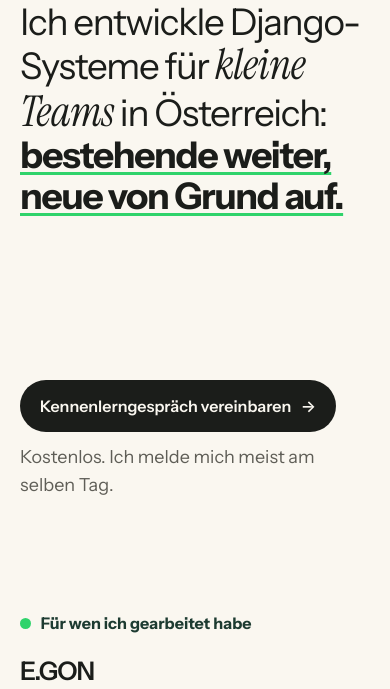
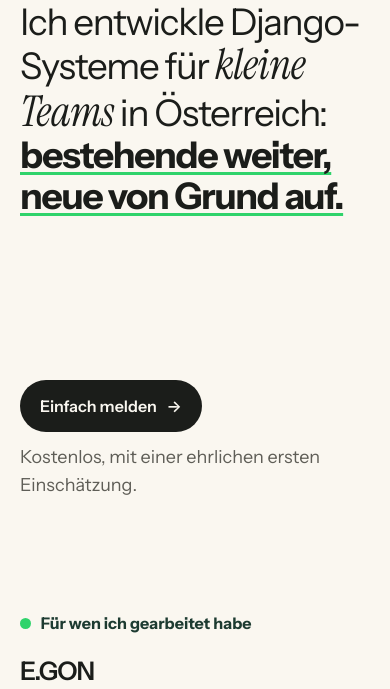
Before and after one commit to stephanpoetschner/stephan-poetschner-at, a Flask app: page / in a window 390 px wide. Shown: the part 312-1001 px from the top of the page. Run offline with Flask 3, Linux system fonts and the light colour scheme.

Commit message:
CTA "Einfach melden" (phone on touch, mail elsewhere); lead before offers
Co-Authored-By: Claude Opus 5.5 <noreply@anthropic.com>

```diff
--- a/portfolio/static/css/main.css
+++ b/portfolio/static/css/main.css
@@ -166,6 +166,9 @@ a:hover { text-decoration-thickness: 4px; }
 .pill::after { content: "→"; margin-left: .6rem; }
 .pill:hover { background: var(--signal); color: var(--ink); }
 @media (max-width: 420px) { .pill { font-size: 1rem; padding: 0 1.25rem; } }
+/* one pill per device: phone call on touch devices, mail elsewhere */
+.pill-tel { display: none; }
+@media (hover: none) and (pointer: coarse) { .pill-mail { display: none; } .pill-tel { display: inline-flex; } }
 
 /* Clients: big names, one line of context, years */
 .client-list li { display: grid; gap: .2rem 2rem; padding: 1.25rem 0; border-bottom: 2px solid var(--ink); }
@@ -197,6 +200,7 @@ a:hover { text-decoration-thickness: 4px; }
 .fact-list dd { margin-top: .5rem; max-width: 16em; }
 
 /* Offers large; how I work quieter, in three columns */
+.offers-lead { font-size: var(--fs-md); line-height: 1.45; max-width: var(--measure); margin-bottom: var(--space-group); }
 .offer-list li { padding: 2rem 0; border-bottom: 1px solid var(--hair); }
 .offer-list li:first-child { padding-top: 0; }
 .offer-list h3 { font-size: var(--fs-lg); font-weight: 600; letter-spacing: -.035em; line-height: 1.1; margin-bottom: .6rem; }
--- a/portfolio/templates/index.html
+++ b/portfolio/templates/index.html
@@ -13,8 +13,9 @@
     </div>
     <h1 class="statement">Ich entwickle Django-Systeme für <i>kleine Teams</i> in Österreich: <em>bestehende weiter, neue von Grund auf.</em></h1>
     <div class="cta">
-      <a class="pill" href="mailto:{{ AUTHOR_EMAIL }}">Kennenlerngespräch vereinbaren</a>
-      <p class="cta-note">Kostenlos. Ich melde mich meist am selben Tag.</p>
+      <a class="pill pill-mail" href="mailto:{{ AUTHOR_EMAIL }}">Einfach melden</a>
+      <a class="pill pill-tel" href="tel:{{ AUTHOR_TEL|replace(' ', '') }}">Einfach melden</a>
+      <p class="cta-note">Kostenlos, mit einer ehrlichen ersten Einschätzung.</p>
     </div>
   </header>
 
@@ -57,6 +58,7 @@
 
   <section class="section offers">
     <h2 class="label">Was ich für dich tun kann</h2>
+    <p class="offers-lead">Meist soll eine Idee live gehen, bevor die Konkurrenz vorbeizieht. Aber jede Änderung dauert länger als gedacht, und im Team fehlen Zeit oder Know&#8209;how.</p>
     <ol class="offer-list">
       <li><h3>Bestehende Django-Systeme <i>weiterentwickeln</i></h3><p>Skalieren, modernisieren, von einem anderen Team übernehmen. Zum Beispiel careesma.at mit über 200.000 Besuchern im Monat.</p></li>
       <li><h3>Neue Webprojekte und <i>MVPs</i></h3><p>Vom ersten Prototyp zum Produkt, das Kunden nutzen. Zum Beispiel Offensity.</p></li>
```
